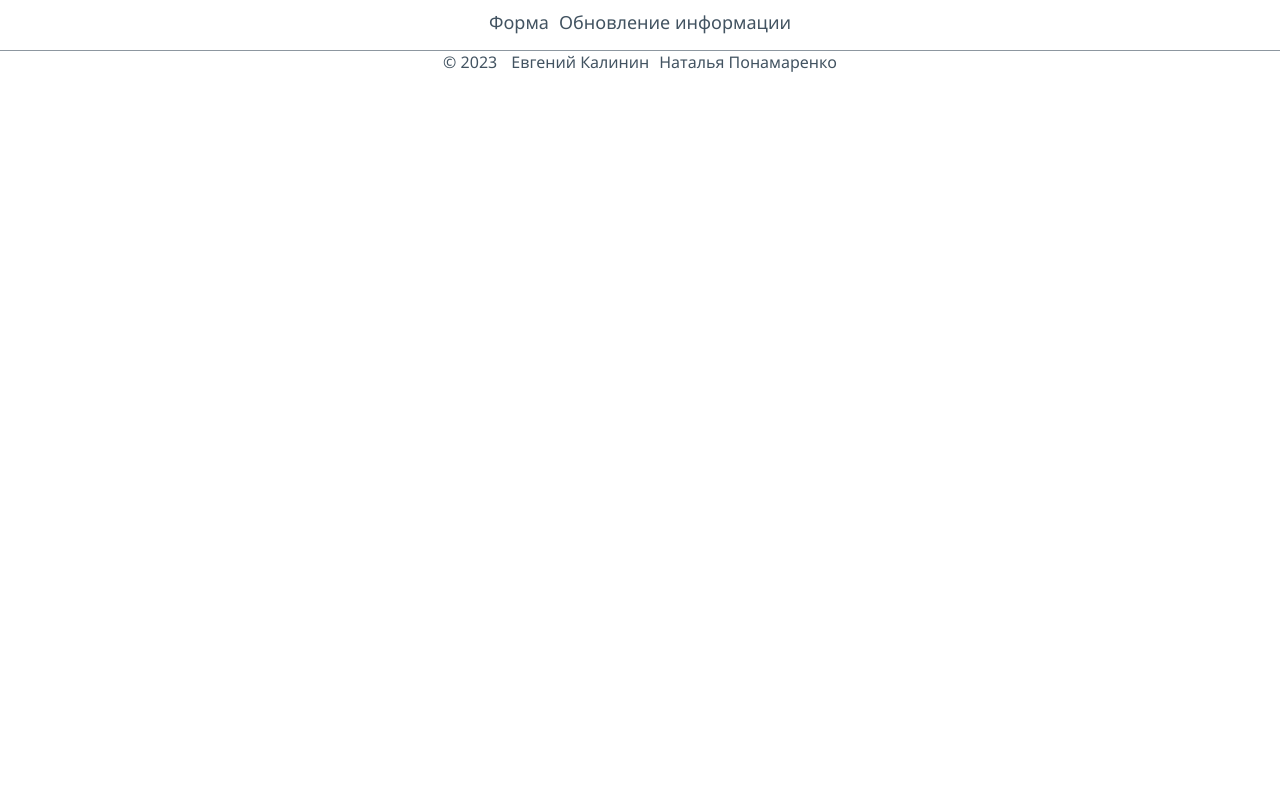
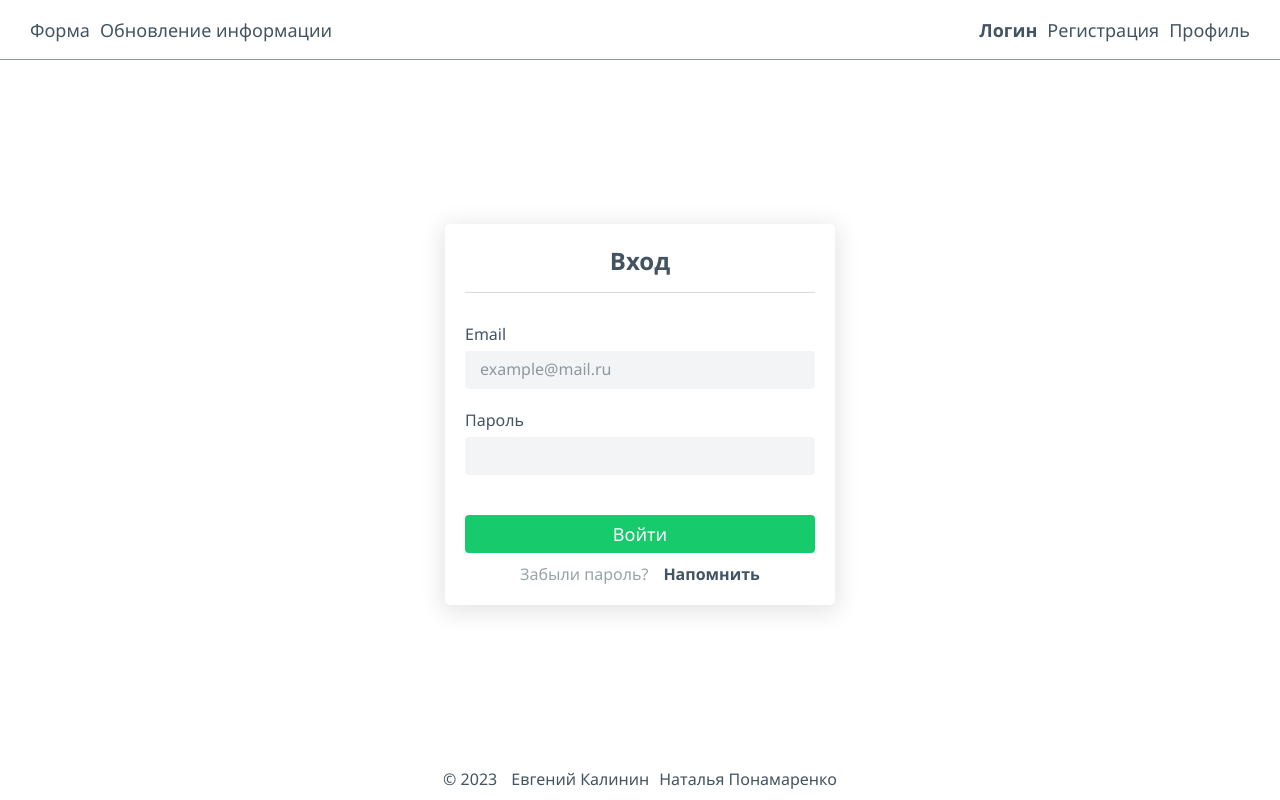
Before and after one commit to User8755/techoavia-roman, a React (Create React App) app: page /login in a window 1280 px wide. Built offline with nearby package versions, Linux system fonts and the light colour scheme.

Commit message:
добавлены формы логина регистрации и профиля

```diff
--- a/src/App.css
+++ b/src/App.css
@@ -1,3 +1,24 @@
+*,
+*::before,
+*::after {
+  box-sizing: border-box;
+  margin: 0;
+  padding: 0;
+}
+
+button {
+  border: none;
+}
+a {
+  text-decoration: none;
+}
+
+:root {
+  --main-color: rgba(66, 83, 97, 1);
+  --accent-green: #17cb6c;
+  --accent-red: #fe3f57;
+  --accent-dark-blue: #425361;
+}
 .App {
   display: flex;
   flex-direction: column;
@@ -10,6 +31,6 @@
   align-items: center;
   flex-direction: column;
   font-family: 'Segoe UI', Tahoma, Geneva, Verdana, sans-serif;
-  color: rgba(66, 83, 97, 1);
+  color: var(--main-color);
   flex: 1 0 auto;
 }
--- a/src/App.js
+++ b/src/App.js
@@ -4,6 +4,9 @@ import Form from './components/Form/Form';
 import Update from './components/Update/Update';
 import Header from './components/Header/Header';
 import ModalUpdata from './components/ModalUpdata/ModalUpdata';
+import Login from './components/Login/Login';
+import Registration from './components/Registration/Registration';
+import Profile from './components/Profile/Profile';
 import { useState } from 'react';
 import Footer from './components/Footer/Footer';
 function App() {
@@ -15,7 +18,6 @@ function App() {
 
   return (
     <div className='App'>
-
       <ModalUpdata
         active={isModal}
         setModal={setModal}
@@ -28,6 +30,7 @@ function App() {
         listSubdivision={listSubdivision}
       ></ModalUpdata>
       <Header></Header>
+      <main className='main'>
         <Routes>
           <Route
             path='/techoavia-roman'
@@ -44,10 +47,20 @@ function App() {
           <Route
             path='/update'
             element={
-            <Update setModalChild={setModalChild} setModal={setModal}></Update>
+              <Update
+                setModalChild={setModalChild}
+                setModal={setModal}
+              ></Update>
             }
           ></Route>
+          <Route path='/login' element={<Login></Login>}></Route>
+          <Route
+            path='/registration'
+            element={<Registration></Registration>}
+          ></Route>
+          <Route path='/profile' element={<Profile></Profile>}></Route>
         </Routes>
+      </main>
       <Footer />
     </div>
   );
--- a/src/components/Header/Header.css
+++ b/src/components/Header/Header.css
@@ -1,8 +1,9 @@
 .header {
-  padding: 10px 10px 20px;
-  height: 20px;
+  padding: 20px 30px;
+  height: 60px;
   display: flex;
-  justify-content: center;
+  justify-content: space-between;
+  align-items: center;
   column-gap: 10px;
   border-bottom: 1px solid rgba(66, 83, 97, 0.6);
   font-family: 'Segoe UI', Tahoma, Geneva, Verdana, sans-serif;
@@ -17,3 +18,9 @@
 .header__text.active {
   font-weight: 700;
 }
+
+.profile__wrapper {
+  display: flex;
+  gap: 10px;
+  margin-left: auto;
+}
--- a/src/components/Header/Header.jsx
+++ b/src/components/Header/Header.jsx
@@ -18,6 +18,26 @@ function Header() {
       >
         Обновление информации
       </NavLink>
+      <div className='profile__wrapper'>
+        <NavLink
+          to='/login'
+          className={active ? 'header__text active' : 'header__text'}
+        >
+          Логин
+        </NavLink>
+        <NavLink
+          to='/registration'
+          className={active ? 'header__text active' : 'header__text'}
+        >
+          Регистрация
+        </NavLink>
+        <NavLink
+          to='/profile'
+          className={active ? 'header__text active' : 'header__text'}
+        >
+          Профиль
+        </NavLink>
+      </div>
     </header>
   );
 }
--- /dev/null
+++ b/src/components/Login/Login.css
@@ -0,0 +1,86 @@
+.entry__container {
+  color: inherit;
+  font-family: inherit;
+  border: none;
+  border-radius: 5px;
+  box-shadow: 0px 4px 23px 3px rgba(0, 0, 0, 0.11);
+  /*display:flex;
+  flex-direction: column;*/
+  padding: 20px;
+  min-width: 320px;
+}
+.entry__title {
+  text-align: center;
+  font-size: 24px;
+  font-family: 'Segoe UI';
+  font-weight: 700;
+  padding-bottom: 15px;
+  border-bottom: 1px solid rgba(66, 83, 97, 0.2);
+}
+.entry__form {
+  margin-block-start: 30px;
+  display: flex;
+  flex-direction: column;
+}
+.entry__form_lable {
+  margin-block-end: 6px;
+  font-size: 16px;
+}
+.entry__form_input:not(:last-of-type) {
+  margin-block-end: 20px;
+}
+.entry__form_input {
+  width: 350px;
+  height: 38px;
+  border: none;
+  background-color: #f3f4f6;
+  border-radius: 4px;
+  padding: 5px 15px;
+  transition: background-color 0.3s ease-in-out;
+}
+::placeholder {
+  color: #8e98a0;
+  font-size: 16px;
+  font-family: Segoe UI;
+}
+.entry__form_input:focus-visible {
+  outline: 2px solid var(--main-color);
+}
+.entry__form_input:hover {
+  background-color: rgb(222, 228, 239);
+}
+.entry__button {
+  margin-block-start: 40px;
+  margin-block-end: 10px;
+  background-color: var(--accent-green);
+}
+.profile__button {
+  background-color: var(--accent-dark-blue);
+}
+.question__container {
+  display: flex;
+  justify-content: center;
+  gap: 15px;
+}
+.question__text {
+  color: rgba(65.96, 83.24, 96.89, 0.54);
+  font-size: 16px;
+  font-family: Segoe UI;
+  font-weight: 400;
+}
+.question__button {
+  color: #425361;
+  font-size: 16px;
+  font-family: Segoe UI;
+  font-weight: 600;
+  background-color: transparent;
+}
+.question__button.registration {
+  color: var(--accent-green);
+}
+.question__button:hover {
+  text-decoration: underline;
+}
+.question__button.profile {
+  color: #fe3f57;
+}
--- /dev/null
+++ b/src/components/Login/Login.jsx
@@ -0,0 +1,37 @@
+import './Login.css';
+
+function Login() {
+  return (
+    <section className='section entry'>
+      <div className='entry__container'>
+        <h1 className='entry__title'>Вход</h1>
+        <form className='entry__form'>
+          <lable for='email' className='entry__form_lable'>
+            Email
+          </lable>
+          <input
+            className='entry__form_input'
+            id='email'
+            type='email'
+            placeholder='example@mail.ru'
+          ></input>
+          <span className='input-error'></span>
+          <lable for='password' className='entry__form_lable'>
+            Пароль
+          </lable>
+          <input id='password' type='password' className='entry__form_input' />
+          <span className='input-error'></span>
+          <button className='button entry__button' type='submit'>
+            Войти
+          </button>
+        </form>
+        <div className='question__container'>
+          <p className='question__text'>Забыли пароль?</p>
+          <button className='question__button'>Напомнить</button>
+        </div>
+      </div>
+    </section>
+  );
+}
+
+export default Login;
--- /dev/null
+++ b/src/components/Profile/Profile.jsx
@@ -0,0 +1,61 @@
+import React from 'react';
+import { Link } from 'react-router-dom';
+import '../Login/Login.css';
+
+function Profile() {
+  return (
+    <section className='section entry'>
+      <div className='entry__container'>
+        <h1 className='entry__title'>Добро пожаловать!</h1>
+        <form className='entry__form'>
+          <lable for='name' className='entry__form_lable'>
+            Имя
+          </lable>
+          <input
+            className='entry__form_input'
+            id='name'
+            placeholder='Иван Иванович'
+          ></input>
+          <span className='input-error'></span>
+          <lable for='surname' className='entry__form_lable'>
+            Фамилия
+          </lable>
+          <input
+            className='entry__form_input'
+            id='surname'
+            placeholder='Иванов'
+          ></input>
+          <span className='input-error'></span>
+          <lable for='email' className='entry__form_lable'>
+            Email
+          </lable>
+          <input
+            className='entry__form_input'
+            id='email'
+            type='email'
+            placeholder='example@mail.ru'
+          ></input>
+          <span className='input-error'></span>
+          <lable for='password' className='entry__form_lable'>
+            Пароль
+          </lable>
+          <input id='password' type='password' className='entry__form_input' />
+          <span className='input-error'></span>
+          <button
+            className='button entry__button profile__button'
+            type='submit'
+          >
+            Сохранить изменения
+          </button>
+        </form>
+        <div className='question__container'>
+          <Link to='/login' className='question__button profile'>
+            Выйти из аккаунта
+          </Link>
+        </div>
+      </div>
+    </section>
+  );
+}
+
+export default Profile;
--- /dev/null
+++ b/src/components/Registration/Registration.jsx
@@ -0,0 +1,59 @@
+import React from 'react';
+import { Link } from 'react-router-dom';
+import './Registration.css';
+
+function Registration() {
+  return (
+    <section className='section entry'>
+      <div className='entry__container'>
+        <h1 className='entry__title'>Регистрация</h1>
+        <form className='entry__form'>
+          <lable for='name' className='entry__form_lable'>
+            Имя
+          </lable>
+          <input
+            className='entry__form_input'
+            id='name'
+            placeholder='Иван Иванович'
+          ></input>
+          <span className='input-error'></span>
+          <lable for='surname' className='entry__form_lable'>
+            Фамилия
+          </lable>
+          <input
+            className='entry__form_input'
+            id='surname'
+            placeholder='Иванов'
+          ></input>
+          <span className='input-error'></span>
+          <lable for='email' className='entry__form_lable'>
+            Email
+          </lable>
+          <input
+            className='entry__form_input'
+            id='email'
+            type='email'
+            placeholder='example@mail.ru'
+          ></input>
+          <span className='input-error'></span>
+          <lable for='password' className='entry__form_lable'>
+            Пароль
+          </lable>
+          <input id='password' type='password' className='entry__form_input' />
+          <span className='input-error'></span>
+          <button className='button entry__button' type='submit'>
+            Зарегистрироваться
+          </button>
+        </form>
+        <div className='question__container'>
+          <p className='question__text'>Уже зарегистрированы?</p>
+          <Link to='/login' className='question__button registration'>
+            Войти
+          </Link>
+        </div>
+      </div>
+    </section>
+  );
+}
+
+export default Registration;
```
Also changed, not shown: src/components/Form/Form.css (+13 -15 lines), src/components/Form/Form.jsx (+4 -16 lines), src/components/Profile/Profile.css (added), src/components/Registration/Registration.css (added). Lines whose indentation alone changed are shown as unchanged.
